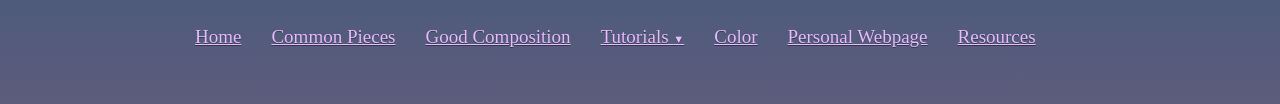
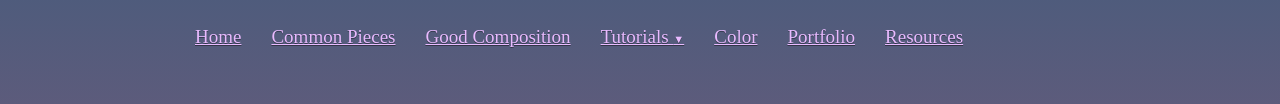
Before and after one commit to smattia0915/Web1, a plain HTML site: page paul.html in a window 1280 px wide. Shown: the part 208-312 px from the top of the page. Drawn offline with Linux system fonts and the light colour scheme.

Commit message:
Update paul.html

```diff
--- a/paul.html
+++ b/paul.html
@@ -25,7 +25,7 @@
                 </ul>
             </li>
             <li><a href="chooser.html">Color</a></li>
-            <li><a class="link" href = "http://serenity.ist.rit.edu/~sxm3888/140/">Personal Webpage</a></li>
+            <li><a class="link" href = "https://sxm3888.github.io">Portfolio</a></li>
             <li><a href="resources.html">Resources</a></li>
         </ul>
     </nav>
```
